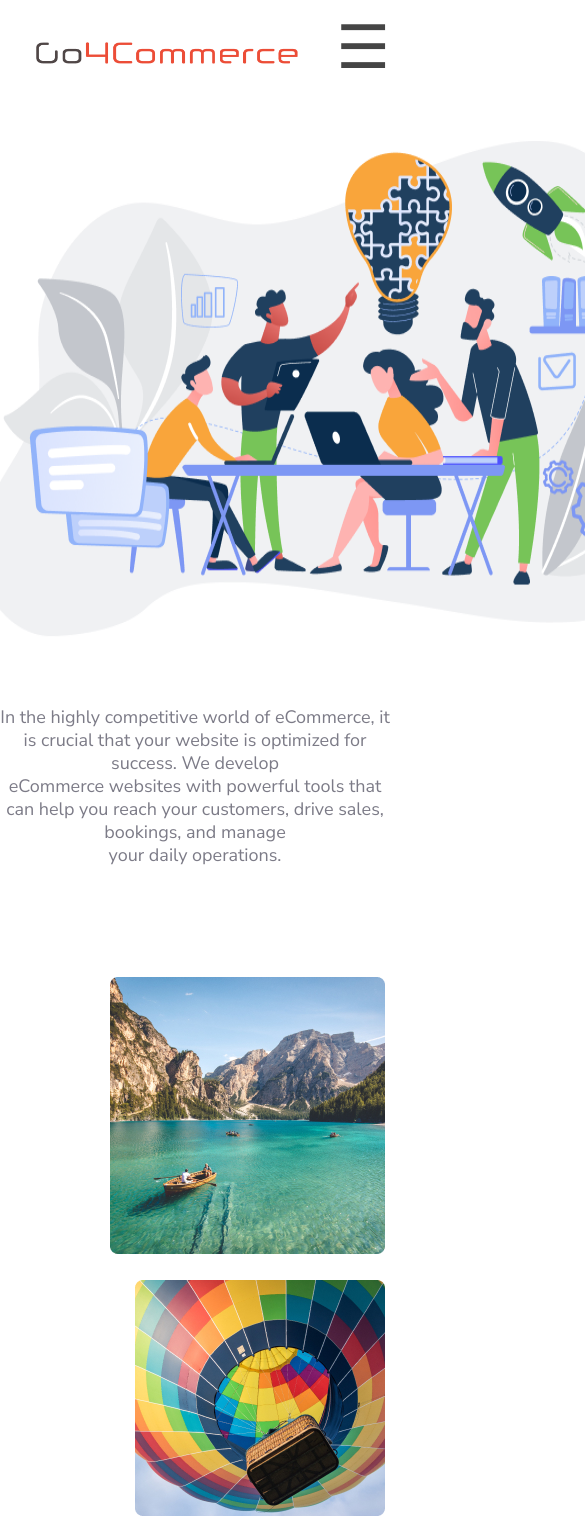
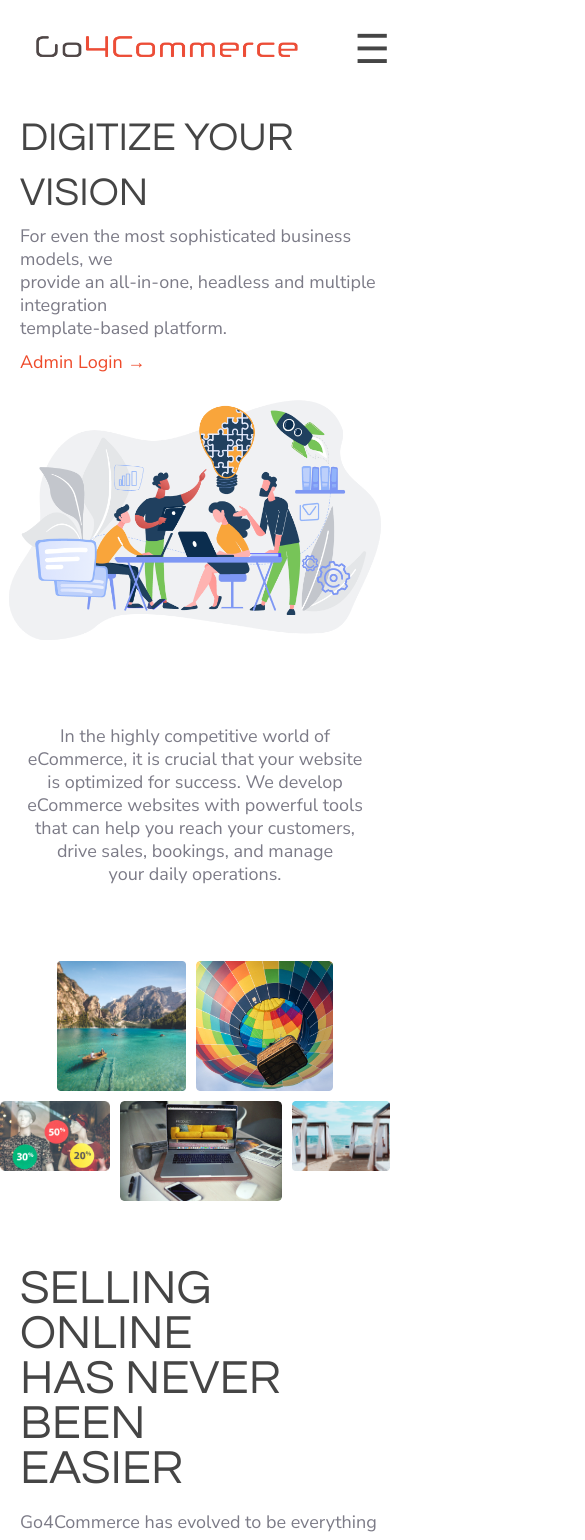
Before and after one commit to Bushman22/Go4Commerce, a SvelteKit app: page / in a window 390 px wide. Shown: the top 1540 px of the page, 585 px wide, since content can reach past the window. Built offline with nearby package versions, Linux system fonts and the light colour scheme.

Commit message:
edited front page for mobile

```diff
--- a/src/routes/+page.svelte
+++ b/src/routes/+page.svelte
@@ -10,7 +10,7 @@
 
 <header class="header">
     <nav class="navbar">
-        <logo><a href = "/"><img src="\images\go4logo.png" alt="logo" style=height:32px></a></logo>
+        <logo><a href = "/"><img class = "logo1" src="\images\go4logo.png" alt="logo" style=height:32px></a></logo>
         <ul class="nav-menu">
             <li class="nav-item"><a href="/features" class="nav-link">Features & Functionality</a></li>
             <div class="dropdown">
@@ -59,6 +59,7 @@
      We develop <br/>eCommerce websites with powerful tools that can help you reach your customers, drive sales, bookings,
      and manage<br/> your daily operations.
 </div>
+<div class="box">
     <div class ="col-left">
         <div class ="col-top" >
             <img class= "ff" src ="\images\F&F image 1.jpg" alt="img1">
@@ -66,7 +67,7 @@
         </div>
         <div class ="col-bottom">
             <img class= "ff1" src ="\images\F&F Image 3.jpg" alt="img3">
-            <img class= "ff" src ="\images\F&F Image 4.jpg" alt="img4">
+            <img class= "ff3" src ="\images\F&F Image 4.jpg" alt="img4">
             <img class= "ff2" src ="\images\F&F Image 5.jpg" alt="img5">
         </div>
     </div>
@@ -78,6 +79,7 @@
             need to sell anything you can imagine. Showcase<br/>
              your products at their absolute best.</p>
         <a href = "/features"><h4>Features & Functions &#x2192</h4></a>
+    </div>
     </div>
 
     <div class ="integrations">
@@ -125,9 +127,7 @@
             </div>
 
 <div class = "footer">
-    <logo2><a href = "/"><img src="\images\go4logo.png" alt="logo" style=height:40px></a></logo2>
-
-
+    <a href = "/"><img class="logo2" src ="\images\go4logo.png" alt="logo" style=height:40px></a>
 
 </div>
 
@@ -195,20 +195,15 @@ p{
 
 .col-top{
     padding-top:100px;
-
-
-
 }
 
 .col-right{
 padding-top:220px;
 padding-bottom: 200px;
-
 }
 
 .col-right a{
     color:#20405F;
-
 }
 
 .ff{
@@ -225,6 +220,10 @@ padding:10px;
 padding-bottom: 30px;
 }
 
+.ff3{
+padding:10px;
+
+}
 .integrations{
     display:flex;
     justify-content: space-around;
@@ -260,4 +259,124 @@ padding-bottom: 30px;
    padding-top: 150px;
 }
 
+@media only screen and (max-width:768px){
+
+.img1{
+    height: 250px;
+    padding-top: 0px;
+    padding-left: 0px;
+}
+
+.img2{
+    height:320px;
+}
+
+.img3{
+    height:360px;
+}
+
+.img4{
+    height:300px;
+}
+
+.top{
+    padding-top: 0px;
+    display: flex;
+    flex-direction: column;
+}
+
+.one{
+    padding-top: 10px;
+     margin-left:20px ;
+     padding-right: 0px;
+
+
+}
+
+.paragraph{
+    margin: 20px;
+
+
+}
+
+.col-left{
+    text-align: center;
+  text-align: right;
+  padding-left: 0px;
+  padding-right: 0px;
+}
+
+.col-top{
+    display: flex;
+    justify-content: center;
+  padding: 0px;
+}
+
+.col-bottom{
+    display: flex;
+    justify-content: center;
+  text-align: left;
+  padding: 0px;
+
+}
+.box{
+    display: flex;
+    flex-direction: column;
+    padding-top: 50px;
+}
+
+.ff{
+padding:5px;
+height:130px;
+
+}
+.ff1{
+padding:5px;
+padding-bottom: 75px;
+height:70px;
+
+}
+.ff2{
+padding:5px;
+padding-bottom: 30px;
+height:70px;
+}
+
+.ff3{
+padding:5px;
+height:100px;
+}
+
+.col-right{
+padding-top:20px;
+padding-bottom: 0px;
+margin-left: 20px;
+}
+
+.integrations{
+    flex-direction: column;
+}
+
+.frontend{
+    flex-direction: column;
+    margin-left:20px;
+}
+.frontendpara{
+    padding-top: 50px;
+    padding-left: 0px;
+    padding-bottom: 0px;
+
+}
+
+.hire{
+    flex-direction: column;
+    margin-left: 20px;
+    padding-top: 0px;
+}
+.hirepara{
+   padding-right: 0px;
+   padding-top: 50px;
+}
+}
+
 </style>
--- a/static/style.css
+++ b/static/style.css
@@ -52,13 +52,13 @@ body{
 
 }
 
-logo{
+.logo1{
  padding-left: 20px;
  height:25px;
 
 }
 
-logo2{
+.logo2{
     padding-left: 100px;
 
 }
@@ -193,7 +193,7 @@ a {
 }
 
 .footer{
-    width:100%;
+    width:110%;
     background-color:lightgray ;
     padding-top: 50px;
 }
@@ -202,6 +202,16 @@ a {
 
 
 @media(max-width: 768px) {
+
+    h1{
+        font-size: 40px;
+    }
+
+    .footer{
+        width:110%;
+        background-color:lightgray;
+    }
+
 
     .dropdown .dropbtn{
         width: 100%;
@@ -287,11 +297,17 @@ a {
         padding-bottom: 15px;
 
     }
-    logo{
+    .logo1{
         padding-left: 0px;
         height:25px;
         transform: scale(0.8);
        }
+       .logo2{
+        padding-left: 0px;
+        transform: scale(0.6);
+       }
+
+
 
        .ham{
         display:flex;
@@ -302,8 +318,8 @@ a {
 
         border-bottom-left-radius: 0px;
     }
-    }
 
+}
 
 @media(min-width:769px){
 
```
